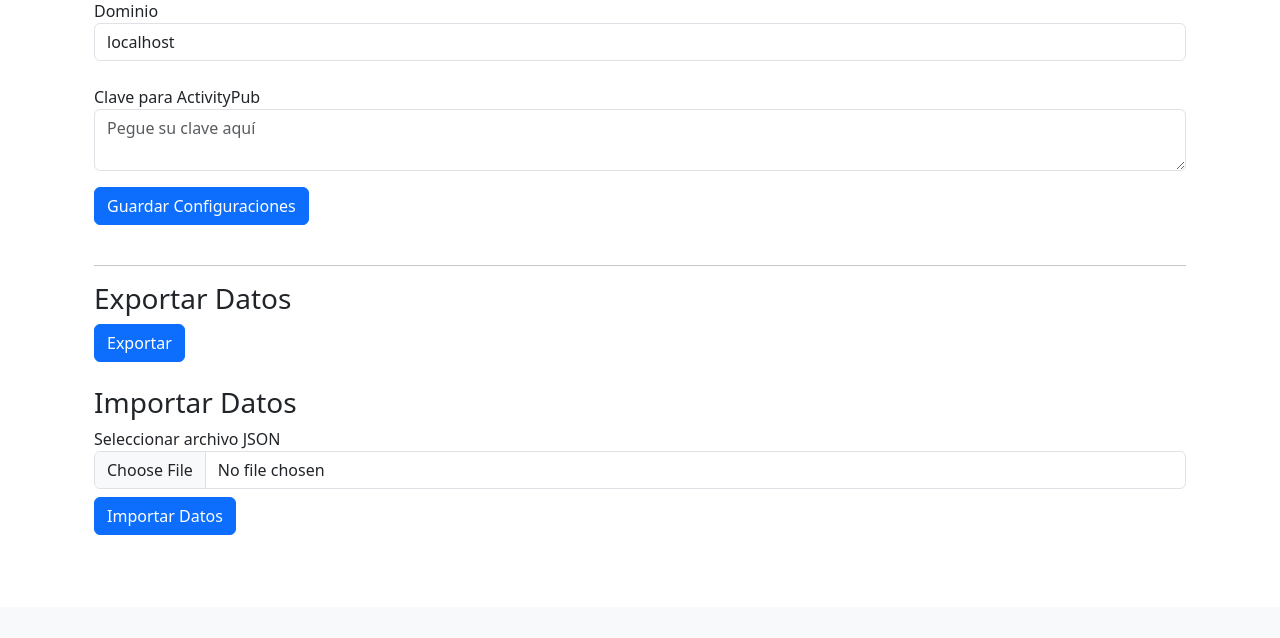
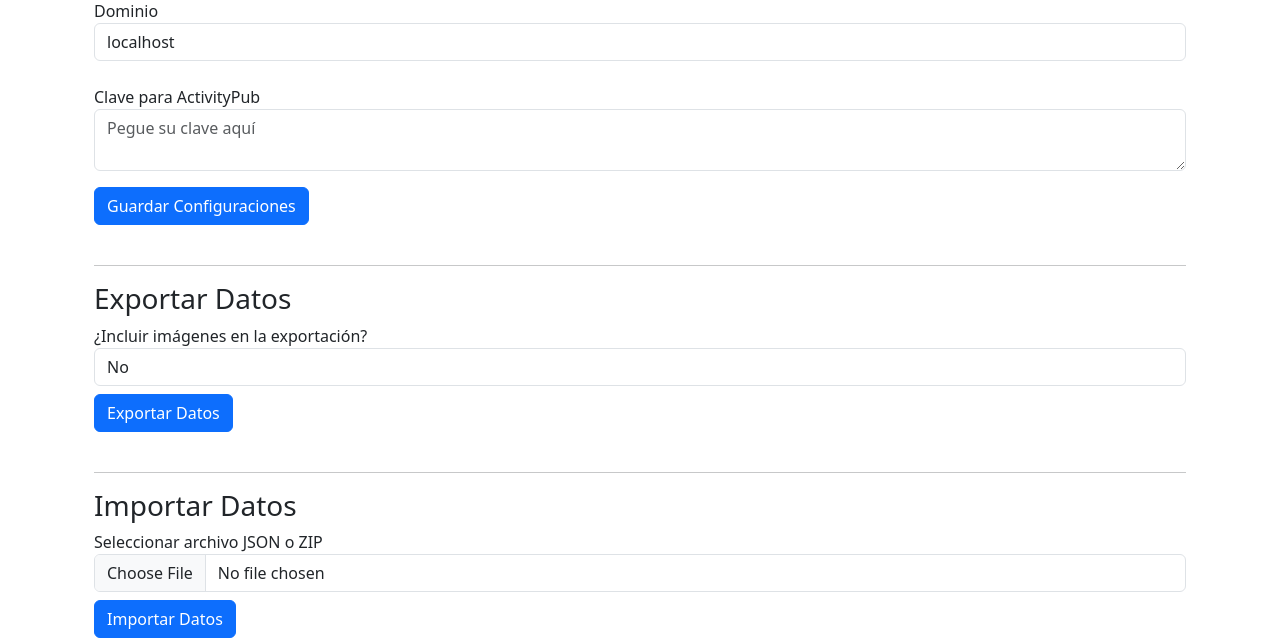
Before and after one commit to jsdgdo/malbum, a Django app: page /control/ in a window 1280 px wide. Shown: the part 193-831 px from the top of the page. Before the commit the page ends 728 px from the top, so only its background shows below. Run offline with Django 5.2, Linux system fonts and the light colour scheme; the visitor is signed in with stand-in values (Sample User, id 1); some libraries are stand-ins or nearby versions.

Commit message:
exportacion e importacion con imagenes incluidas, hecho

```diff
--- a/malbum/views.py
+++ b/malbum/views.py
@@ -13,6 +13,9 @@ from django.contrib.admin.views.decorators import staff_member_required
 from malbum.models import Foto, Etiqueta, Coleccion
 from usuario.models import Usuario
 from django.db import connection
+import os
+import zipfile
+from io import BytesIO
 import logging
 
 def inicio(request):
@@ -103,12 +106,48 @@ def editar_foto(request, id):
 
 def handle_import_data(request):
   if request.method == 'POST' and request.FILES.get('data_file'):
+
     try:
       data_file = request.FILES['data_file']
-      data = json.load(data_file)
+      logging.warning(f"Uploaded file: {data_file.name}, Size: {data_file.size} bytes")
 
-      # Import Usuarios
+      if zipfile.is_zipfile(data_file):
+        print("Detected a ZIP file")
+        with zipfile.ZipFile(data_file) as z:
+
+          json_filename = next((name for name in z.namelist() if name.endswith('.json')), None)
+          if not json_filename:
+            raise ValueError("El archivo ZIP no contiene un archivo JSON válido.")
+
+          print(f"Found JSON file in ZIP: {json_filename}")
+          with z.open(json_filename) as json_file:
+            json_content = json_file.read().decode('utf-8')
+            data = json.loads(json_content)
+
+          for file_name in z.namelist():
+            if file_name.endswith(('.jpg', '.jpeg', '.png', '.gif')):
+              print(f"Extracting image: {file_name}")
+              with z.open(file_name) as img_file:
+                img_path = os.path.join('fotos', os.path.basename(file_name))
+                default_storage.save(img_path, img_file)
+      else:
+        logging.warning("Processing plain JSON file")
+        data_file.seek(0)
+        json_content = data_file.read().decode('utf-8').strip()
+        logging.warning(f"First 200 characters of JSON content: {json_content[:200]}")
+
+        if not json_content:
+          raise ValueError("El archivo JSON está vacío.")
+
+        data = json.loads(json_content)
+
+      Usuario.objects.all().delete()
+      Etiqueta.objects.all().delete()
+      Coleccion.objects.all().delete()
+      Foto.objects.all().delete()
+
       for user_data in data.get('usuarios', []):
+        print(f"Importing user: {user_data['username']}")
         Usuario.objects.create(
           username=user_data['username'],
           password=user_data['password'],
@@ -119,47 +158,51 @@ def handle_import_data(request):
           date_joined=user_data['date_joined']
         )
 
-      # Import Etiquetas
       for etiqueta_data in data.get('etiquetas', []):
-        Etiqueta.objects.create(
-          nombre=etiqueta_data['nombre']
-        )
+        print(f"Importing etiqueta: {etiqueta_data['nombre']}")
+        Etiqueta.objects.create(nombre=etiqueta_data['nombre'])
 
-      # Import Colecciones
       for coleccion_data in data.get('colecciones', []):
+        print(f"Importing coleccion: {coleccion_data['titulo']}")
         Coleccion.objects.create(
           titulo=coleccion_data['titulo'],
           descripcion=coleccion_data['descripcion'],
           usuario_id=coleccion_data['usuario_id']
         )
 
-      # Import Fotos
       for foto_data in data.get('fotos', []):
+        print(f"Importing foto: {foto_data['titulo']}")
         Foto.objects.create(
           titulo=foto_data['titulo'],
+          descripcion=foto_data['descripcion'],
+          alt_descripcion=foto_data['alt_descripcion'],
+          licencia=foto_data['licencia'],
+          advertencia_contenido=foto_data['advertencia_contenido'],
+          camara=foto_data['camara'],
+          lente=foto_data['lente'],
+          configuracion=foto_data['configuracion'],
           usuario_id=foto_data['usuario_id'],
-          descripcion= foto_data['descripcion'],
-          alt_descripcion= foto_data['alt_descripcion'],
-          licencia= foto_data['licencia'],
-          advertencia_contenido= foto_data['advertencia_contenido'],
-          camara= foto_data['camara'],
-          lente= foto_data['lente'],
-          configuracion= foto_data['configuracion'],
-          imagen= foto_data['imagen'],
+          imagen=f"fotos/{os.path.basename(foto_data.get('imagen', ''))}"
         )
 
       return True, 'Datos importados exitosamente.'
+    except json.JSONDecodeError as e:
+      print(f"JSON Decode Error: {e}")
+      return False, 'Error: El archivo JSON está malformado.'
     except Exception as e:
+      print(f"General Exception: {e}")
       return False, f'Error al importar datos: {str(e)}'
   return False, 'Solicitud inválida.'
 
-@staff_member_required
 def control(request):
   if request.method == 'POST':
     if 'export_data' in request.POST:
+      include_images = request.POST.get('include_images', 'false') == 'true'
+
+      # Prepare data for export
       data = {
         'usuarios': list(Usuario.objects.values(
-          'username','password', 'email', 'is_staff', 'is_active', 'is_superuser', 'date_joined')),
+          'username', 'password', 'email', 'is_staff', 'is_active', 'is_superuser', 'date_joined')),
         'fotos': list(Foto.objects.values(
           'titulo', 'descripcion', 'alt_descripcion', 'licencia', 'advertencia_contenido',
           'camara', 'lente', 'configuracion', 'usuario_id', 'imagen')),
@@ -167,12 +210,35 @@ def control(request):
         'colecciones': list(Coleccion.objects.values(
           'titulo', 'descripcion', 'usuario_id')),
       }
-      response = HttpResponse(
-        json.dumps(data, ensure_ascii=False, indent=4, cls=DjangoJSONEncoder),
-        content_type='application/json'
-      )
-      response['Content-Disposition'] = 'attachment; filename="exported_data.json"'
-      return response
+
+      json_data = json.dumps(data, ensure_ascii=False, indent=4, cls=DjangoJSONEncoder)
+
+      if include_images:
+        # Prepare a ZIP file for data and images
+        buffer = BytesIO()
+        with zipfile.ZipFile(buffer, 'w') as zip_file:
+          # Add JSON data to the ZIP
+          zip_file.writestr('db.json', json_data)
+
+          # Add images to the ZIP
+          for foto in Foto.objects.all():
+            if foto.imagen:
+              image_path = os.path.join(settings.MEDIA_ROOT, str(foto.imagen))
+              if os.path.exists(image_path):
+                zip_file.write(image_path, arcname=os.path.join('media', str(foto.imagen)))
+
+        buffer.seek(0)
+        response = HttpResponse(buffer, content_type='application/zip')
+        response['Content-Disposition'] = 'attachment; filename="exported_data_with_images.zip"'
+        return response
+      else:
+        # Return JSON data as response
+        response = HttpResponse(
+          json_data,
+          content_type='application/json'
+        )
+        response['Content-Disposition'] = 'attachment; filename="exported_data.json"'
+        return response
 
     elif 'import_data' in request.POST:
       success, message = handle_import_data(request)
--- a/templates/control.html
+++ b/templates/control.html
@@ -4,6 +4,7 @@
 {% block content %}
 <div class="container mt-5">
   <h2 class="text-center">Panel de Control</h2>
+
   <h3>Configuraciones</h3>
   <form method="post">
     {% csrf_token %}
@@ -21,18 +22,28 @@
   </form>
   <br>
   <hr>
+
   <h3>Exportar Datos</h3>
   <form method="post">
     {% csrf_token %}
     <input type="hidden" name="export_data" value="1">
-        <button type="submit" class="btn btn-primary">Exportar</button>
+    <div class="form-group">
+      <label for="include_images">¿Incluir imágenes en la exportación?</label>
+      <select name="include_images" id="include_images" class="form-control">
+        <option value="false">No</option>
+        <option value="true">Sí</option>
+      </select>
+    </div>
+    <button type="submit" class="btn btn-primary mt-2">Exportar Datos</button>
   </form>
   <br>
+  <hr>
+
   <h3>Importar Datos</h3>
   <form method="post" enctype="multipart/form-data">
     {% csrf_token %}
     <div class="form-group">
-            <label for="data_file">Seleccionar archivo JSON</label>
+      <label for="data_file">Seleccionar archivo JSON o ZIP</label>
       <input type="file" id="data_file" name="data_file" class="form-control">
     </div>
     <input type="hidden" name="import_data" value="1">
--- a/templates/importar_datos.html
+++ b/templates/importar_datos.html
@@ -7,7 +7,7 @@
   <form method="post" enctype="multipart/form-data">
     {% csrf_token %}
     <div class="form-group">
-          <label for="data_file">Seleccionar archivo JSON</label>
+      <label for="data_file">Seleccionar archivo JSON o ZIP</label>
       <input type="file" id="data_file" name="data_file" class="form-control">
     </div>
     <input type="hidden" name="import_data" value="1">
```
Lines whose indentation alone changed are shown as unchanged.
